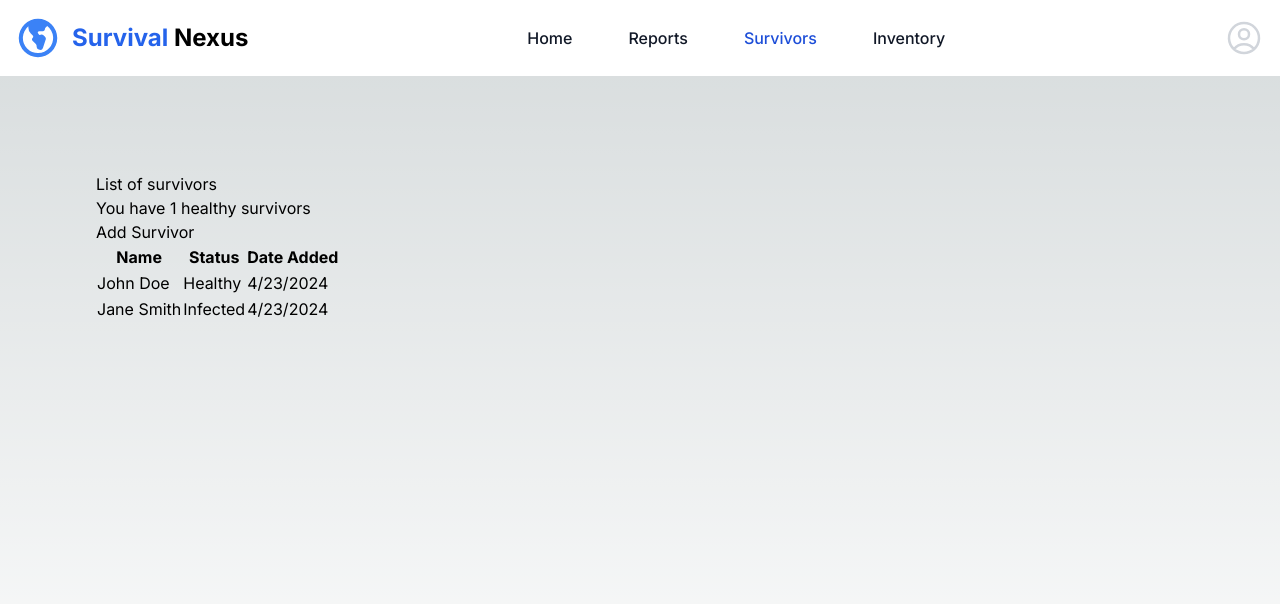
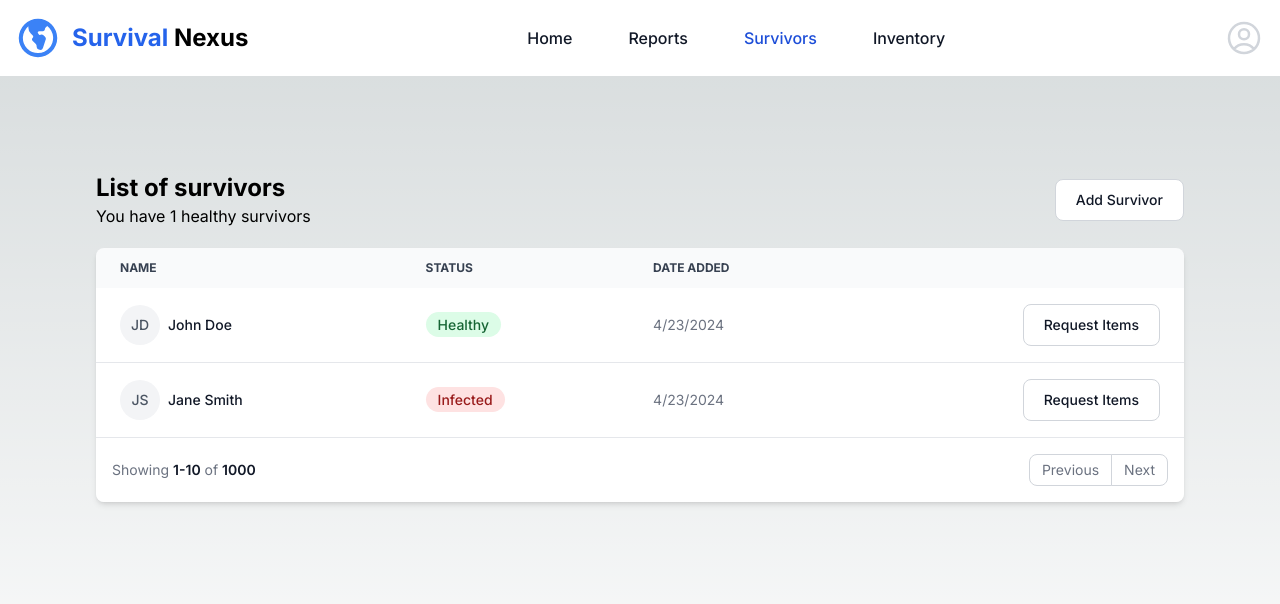
Before and after one commit to jorgeperezn/Survival-nexus-world, a Next.js app: page /survivors in a window 1280 px wide. Shown: the top 604 px of the page. Built offline with nearby package versions, Linux system fonts and the light colour scheme.

Commit message:
feat: Create reusable components (avatar, badge, table, pagination). Update Survivors page with improved UI

```diff
--- a/src/app/(modules)/survivors/page.tsx
+++ b/src/app/(modules)/survivors/page.tsx
@@ -1,4 +1,9 @@
 import { Survivor } from "@/types";
+
+import { Table } from "@/app/components/table";
+import { Badge } from "@/app/components/badge";
+import { Avatar } from "@/app/components/avatar";
+
 import { getSurvivors } from "@/services/survivors";
 
 interface SurvivorListProps {}
@@ -10,30 +15,60 @@ const SurvivorList: React.FC<SurvivorListProps> = async () => {
     (survivor) => !survivor.infected
   ).length;
 
+  const survivorsHeaders = [
+    { key: 1, dataIndex: "name", label: "Name" },
+    { key: 2, dataIndex: "status", label: "Status" },
+    { key: 3, dataIndex: "dateAdded", label: "Date Added" },
+    { key: 4, dataIndex: "action", label: "", className: "text-right" },
+  ];
+
+  const survivorsRows = survivors.map((survivor) => {
+    return {
+      key: survivor.name,
+      name: (
+        <>
+          <Avatar initials={survivor.name} />
+          <span className="font-medium text-gray-900 whitespace-nowrap dark:text-white">
+            {survivor.name}
+          </span>
+        </>
+      ),
+      status: survivor.infected ? (
+        <Badge type="danger">Infected</Badge>
+      ) : (
+        <Badge type="success">Healthy</Badge>
+      ),
+      dateAdded: survivor.dateAdded.toLocaleDateString(),
+      action: (
+        <button
+          type="button"
+          className="text-gray-900 bg-white border border-gray-300 focus:outline-none hover:bg-gray-100 focus:ring-4 focus:ring-gray-100 font-medium rounded-lg text-sm px-5 py-2.5 dark:bg-gray-800 dark:text-white dark:border-gray-600 dark:hover:bg-gray-700 dark:hover:border-gray-600 dark:focus:ring-gray-700"
+        >
+          Request Items
+        </button>
+      ),
+    };
+  });
+
   return (
-    <div>
-      <h2>List of survivors</h2>
-      <p>You have {healthySurvivorsCount} healthy survivors</p>
-      <button>Add Survivor</button>
+    <div className="flex flex-col gap-5">
+      <div className="flex items-center justify-between">
+        <div>
+          <h2 className="text-2xl font-bold dark:text-white">
+            List of survivors
+          </h2>
+          <p>You have {healthySurvivorsCount} healthy survivors</p>
+        </div>
 
-      <table>
-        <thead>
-          <tr>
-            <th>Name</th>
-            <th>Status</th>
-            <th>Date Added</th>
-          </tr>
-        </thead>
-        <tbody>
-          {survivors.map((survivor) => (
-            <tr key={survivor.name}>
-              <td>{survivor.name}</td>
-              <td>{survivor.infected ? "Infected" : "Healthy"}</td>
-              <td>{survivor.dateAdded.toLocaleDateString()}</td>
-            </tr>
-          ))}
-        </tbody>
-      </table>
+        <button
+          type="button"
+          className="text-gray-900 bg-white border border-gray-300 focus:outline-none hover:bg-gray-100 focus:ring-4 focus:ring-gray-100 font-medium rounded-lg text-sm px-5 py-2.5 dark:bg-gray-800 dark:text-white dark:border-gray-600 dark:hover:bg-gray-700 dark:hover:border-gray-600 dark:focus:ring-gray-700"
+        >
+          Add Survivor
+        </button>
+      </div>
+
+      <Table headers={survivorsHeaders} rows={survivorsRows} />
     </div>
   );
 };
--- /dev/null
+++ b/src/app/components/avatar.tsx
@@ -0,0 +1,22 @@
+import { getInitials } from "@/utils/strings";
+import Image from "next/image";
+
+interface AvatarProps {
+  src?: string;
+  alt?: string;
+  initials?: string;
+}
+
+export const Avatar = (props: AvatarProps) => {
+  return (
+    <div className="relative inline-flex items-center justify-center w-10 h-10 overflow-hidden bg-gray-100 rounded-full dark:bg-gray-600 me-2">
+      {props.src ? (
+        <Image src={props.src} alt={props.alt ?? ""} width={40} height={40} />
+      ) : props.initials ? (
+        <span className="font-medium text-gray-600 dark:text-gray-300">
+          {getInitials(props.initials)}
+        </span>
+      ) : null}
+    </div>
+  );
+};
--- /dev/null
+++ b/src/app/components/badge.tsx
@@ -0,0 +1,24 @@
+import React from "react";
+
+interface BadgeProps {
+  children: React.ReactNode;
+  type?: "success" | "danger";
+}
+
+const BadgeTypes = {
+  default:
+    "bg-blue-100 text-blue-800 text-xs dark:bg-blue-900 dark:text-blue-300",
+  danger: "bg-red-100 text-red-800 dark:bg-red-900 dark:text-red-300",
+  success: "bg-green-100 text-green-800 dark:bg-green-900 dark:text-green-300",
+  // Other types
+};
+
+export const Badge = (props: BadgeProps) => {
+  const badgeType = props.type ? BadgeTypes[props.type] : BadgeTypes["default"];
+
+  return (
+    <span className={`font-medium px-3 py-1 rounded-full ${badgeType}`}>
+      {props.children}
+    </span>
+  );
+};
--- /dev/null
+++ b/src/app/components/pagination.tsx
@@ -0,0 +1,39 @@
+interface PaginationProps {}
+
+export const Pagination = (props: PaginationProps) => {
+  return (
+    <nav
+      className="bg-white dark:bg-gray-600 flex items-center flex-column flex-wrap md:flex-row justify-between p-4"
+      aria-label="Table navigation"
+    >
+      <span className="text-sm font-normal text-gray-500 dark:text-gray-400 mb-4 md:mb-0 block w-full md:inline md:w-auto">
+        Showing{" "}
+        <span className="font-semibold text-gray-900 dark:text-white">
+          1-10
+        </span>{" "}
+        of{" "}
+        <span className="font-semibold text-gray-900 dark:text-white">
+          1000
+        </span>
+      </span>
+      <ul className="inline-flex -space-x-px rtl:space-x-reverse text-sm h-8">
+        <li>
+          <a
+            href="#"
+            className="flex items-center justify-center px-3 h-8 ms-0 leading-tight text-gray-500 bg-white border border-gray-300 rounded-s-lg hover:bg-gray-100 hover:text-gray-700 dark:bg-gray-800 dark:border-gray-700 dark:text-gray-400 dark:hover:bg-gray-700 dark:hover:text-white"
+          >
+            Previous
+          </a>
+        </li>
+        <li>
+          <a
+            href="#"
+            className="flex items-center justify-center px-3 h-8 leading-tight text-gray-500 bg-white border border-gray-300 rounded-e-lg hover:bg-gray-100 hover:text-gray-700 dark:bg-gray-800 dark:border-gray-700 dark:text-gray-400 dark:hover:bg-gray-700 dark:hover:text-white"
+          >
+            Next
+          </a>
+        </li>
+      </ul>
+    </nav>
+  );
+};
--- /dev/null
+++ b/src/app/components/table.tsx
@@ -0,0 +1,53 @@
+import { Pagination } from "./pagination";
+
+interface TableProps {
+  headers: {
+    key: string | number;
+    dataIndex: string;
+    label: string;
+    className?: string;
+  }[];
+  rows: {
+    key: string | number;
+    [key: string]: string | number | React.ReactNode;
+  }[];
+}
+
+export const Table = (props: TableProps) => {
+  const { headers, rows } = props;
+  return (
+    <div className="relative overflow-x-auto shadow-md sm:rounded-lg">
+      <table className="w-full text-sm text-left rtl:text-right text-gray-500 dark:text-gray-400">
+        <thead className="text-xs text-gray-700 uppercase bg-gray-50 dark:bg-gray-700 dark:text-gray-400">
+          <tr>
+            {headers.map((header) => (
+              <th key={header.key} scope="col" className="px-6 py-3">
+                {header.label}
+              </th>
+            ))}
+          </tr>
+        </thead>
+
+        <tbody>
+          {rows.map((row) => (
+            <tr
+              key={row.key}
+              className="bg-white border-b dark:bg-gray-800 dark:border-gray-700 hover:bg-gray-50 dark:hover:bg-gray-600"
+            >
+              {headers.map((header) => (
+                <td
+                  key={`${row.key}_${header.key}`}
+                  className={`px-6 py-4 ${header.className ?? ""}`}
+                >
+                  {row[header.dataIndex]}
+                </td>
+              ))}
+            </tr>
+          ))}
+        </tbody>
+      </table>
+
+      <Pagination />
+    </div>
+  );
+};
--- /dev/null
+++ b/src/utils/strings.ts
@@ -0,0 +1,20 @@
+export const getInitials = (name: string): string => {
+  const words = name.split(" ");
+  let initials = "";
+
+  words.forEach((word, index) => {
+    if (initials.length >= 2 || index === words.length - 1) {
+      return;
+    }
+
+    if (word.length > 0) {
+      initials += word[0].toUpperCase();
+    }
+  });
+
+  if (initials.length < 2 && words.length > 0) {
+    initials += words[words.length - 1][0].toUpperCase();
+  }
+
+  return initials;
+};
```
